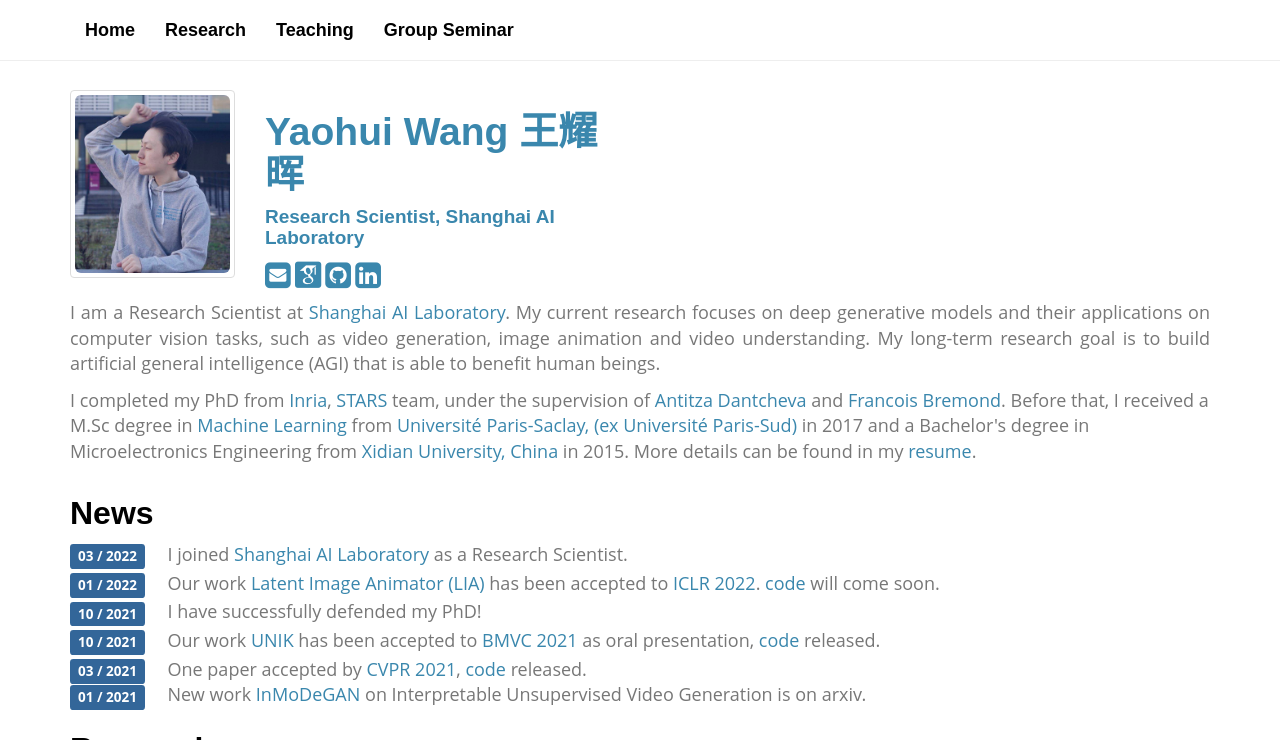
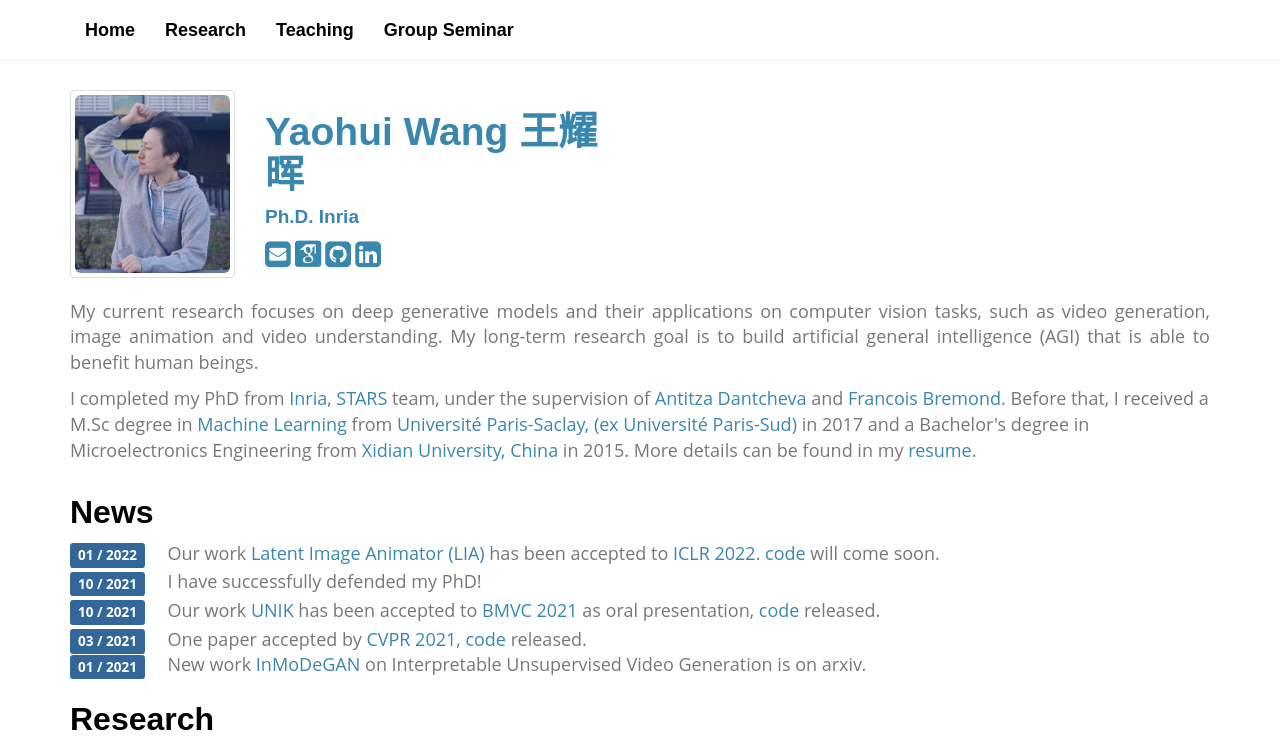
Before and after one commit to wyhsirius/wyhsirius.github.io, a plain HTML site: page index.html in a window 1280 px wide. Shown: the top 740 px of the page. Drawn offline with Linux system fonts and the light colour scheme; files whose address does not match are found by name; a web font is replaced by a local one.

Commit message:
Update index.html

```diff
--- a/index.html
+++ b/index.html
@@ -56,7 +56,7 @@
 
           <div class="col-xs-10 col-sm-6 col-md-4">
             <h1 class="text-info">Yaohui Wang 王耀晖</h1>
-            <h4 class="text-info">Research Scientist, Shanghai AI Laboratory</h4>
+            <h4 class="text-info">Ph.D. Inria</h4>
 	    <h5>
 	    	<a href="mailto:yaohui.wang@inria.fr" class="text-info" title="e-Mail"><i class="fa fa-envelope-square fa-2x"></i></a>
             	<a href="https://scholar.google.com/citations?user=R7LyAb4AAAAJ&hl=EN" class="text-info" title="Google Scholar"><i class="ai ai-google-scholar-square ai-2x"></i></a>
@@ -70,7 +70,7 @@
 
 
          <p class="text-body", align="justify">
-         I am a Research Scientist at <a href='https://www.shlab.org.cn/' class="text-info">Shanghai AI Laboratory</a>. My current research focuses on deep generative models and their applications on computer vision tasks, such as video generation, image animation and video understanding. My long-term research goal is to build artificial general intelligence (AGI) that is able to benefit human beings.
+         My current research focuses on deep generative models and their applications on computer vision tasks, such as video generation, image animation and video understanding. My long-term research goal is to build artificial general intelligence (AGI) that is able to benefit human beings.
 		 </p>
 
 		 <p>
@@ -83,16 +83,6 @@
             <h2>News</h2>
           </div>
         </div>
-
-	<div class="row">
-          <div class="col-sm-1 col-md-1">
-            <span class="label label-info">03 / 2022</span>
-          </div>
-          <div class="col-sm-11 col-md-11">
-                  I joined <a href='https://www.shlab.org.cn/' class="text-info">Shanghai AI Laboratory</a> as a Research Scientist.
-          </div>
-        </div>
-        <div style="height:3px;"></div>
 
 	<div class="row">
           <div class="col-sm-1 col-md-1">
```
